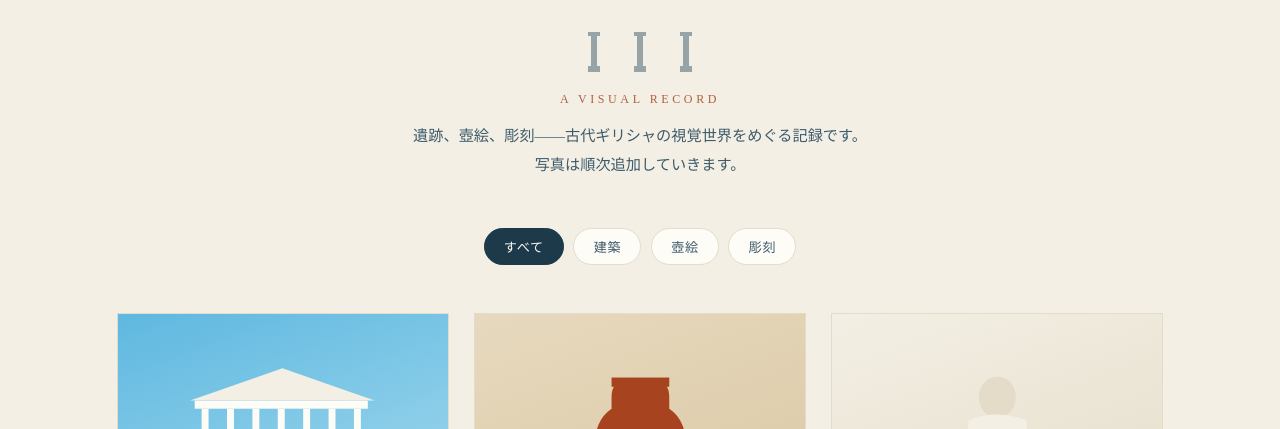
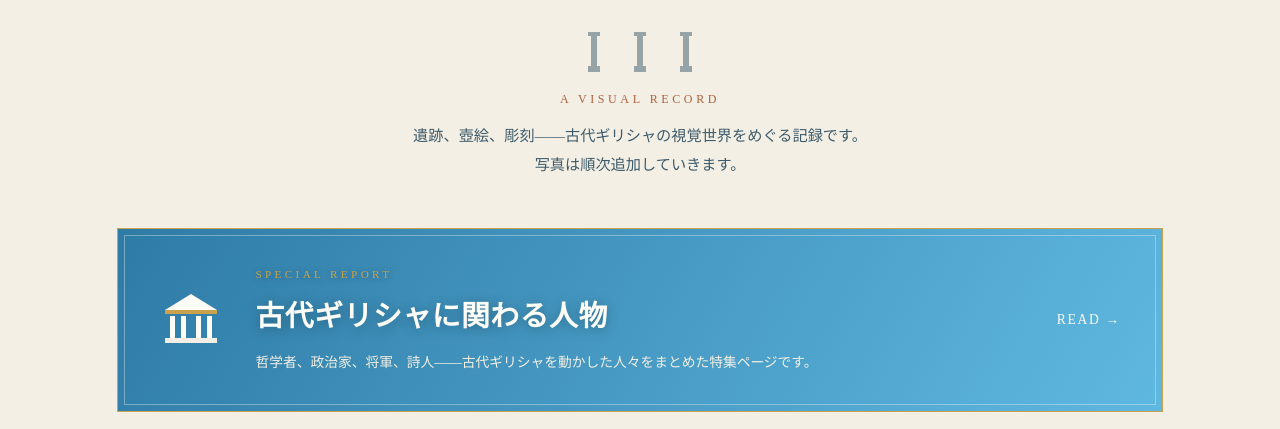
Before and after one commit to Azaleacreativeroom888/fan-greekhistory, a plain HTML site: page gallery.html in a window 1280 px wide. Shown: the part 371-800 px from the top of the page. Drawn offline with nearby package versions, Linux system fonts and the light colour scheme.

Commit message:
Update gallery.html

```diff
--- a/gallery.html
+++ b/gallery.html
@@ -180,6 +180,63 @@
   .g-caption h3{ font-size:1.2rem; color:var(--ink); margin-bottom:0.4rem; }
   .g-caption p{ font-size:0.84rem; color:var(--ink-soft); }
 
+  /* ===== REPORT LINK BOX ===== */
+  .report-link-wrap{
+    max-width:1200px;
+    margin:0 auto;
+    padding:0 6vw 3.5rem;
+  }
+  .report-link{
+    position:relative;
+    display:grid;
+    grid-template-columns:auto 1fr auto;
+    align-items:center;
+    gap:2rem;
+    padding:2.2rem 2.6rem;
+    text-decoration:none;
+    color:var(--cloud);
+    background:linear-gradient(120deg, var(--sky-top), var(--sky-mid));
+    border:1px solid var(--gold);
+    overflow:hidden;
+    transition:transform 0.3s ease, box-shadow 0.3s ease;
+  }
+  .report-link::before{
+    content:"";
+    position:absolute;
+    inset:6px;
+    border:1px solid rgba(253,252,247,0.35);
+    pointer-events:none;
+  }
+  .report-link:hover{
+    transform:translateY(-5px);
+    box-shadow:0 20px 40px rgba(28,58,74,0.22);
+  }
+  .report-link .rl-icon svg{ width:64px; height:64px; display:block; }
+  .report-link .rl-label{
+    font-size:0.7rem;
+    letter-spacing:0.3em;
+    text-transform:uppercase;
+    color:var(--gold);
+    margin-bottom:0.3rem;
+    text-shadow:0 1px 6px rgba(15,35,48,0.35);
+  }
+  .report-link h3{
+    font-size:clamp(1.3rem,2.4vw,1.8rem);
+    color:var(--cloud);
+    text-shadow:0 2px 12px rgba(15,35,48,0.35);
+    margin-bottom:0.3rem;
+  }
+  .report-link p{
+    font-size:0.86rem;
+    color:var(--marble);
+  }
+  .report-link .rl-arrow{
+    font-size:0.85rem;
+    letter-spacing:0.12em;
+    color:var(--cloud);
+    white-space:nowrap;
+  }
+
   /* 背景バリエーション */
   .bg-sky{ background:linear-gradient(160deg, var(--sky-mid), var(--sky-low)); }
   .bg-marble{ background:linear-gradient(160deg, var(--marble), var(--marble-dark)); }
@@ -208,6 +265,8 @@
   @media (max-width:880px){
     nav.site-nav{ display:none; }
     .gallery-grid{ grid-template-columns:1fr; }
+    .report-link{ grid-template-columns:1fr; gap:1rem; padding:1.8rem 1.6rem; text-align:center; }
+    .report-link .rl-icon svg{ margin:0 auto; }
   }
   @media (min-width:881px) and (max-width:1180px){
     .gallery-grid{ grid-template-columns:repeat(2,1fr); }
@@ -252,6 +311,28 @@
 <div class="gallery-intro">
   <div class="label">A visual record</div>
   <p>遺跡、壺絵、彫刻——古代ギリシャの視覚世界をめぐる記録です。写真は順次追加していきます。</p>
+</div>
+
+<div class="report-link-wrap">
+  <a href="report1.html" class="report-link">
+    <div class="rl-icon">
+      <svg viewBox="0 0 64 64" aria-hidden="true">
+        <polygon points="32,6 6,22 58,22" fill="#FDFCF7"/>
+        <rect x="6" y="22" width="52" height="4" fill="#C9A24B"/>
+        <rect x="11" y="28" width="5" height="22" fill="#FDFCF7"/>
+        <rect x="22" y="28" width="5" height="22" fill="#FDFCF7"/>
+        <rect x="37" y="28" width="5" height="22" fill="#FDFCF7"/>
+        <rect x="48" y="28" width="5" height="22" fill="#FDFCF7"/>
+        <rect x="6" y="50" width="52" height="5" fill="#F3EFE4"/>
+      </svg>
+    </div>
+    <div class="rl-text">
+      <div class="rl-label">Special Report</div>
+      <h3>古代ギリシャに関わる人物</h3>
+      <p>哲学者、政治家、将軍、詩人——古代ギリシャを動かした人々をまとめた特集ページです。</p>
+    </div>
+    <div class="rl-arrow">READ →</div>
+  </a>
 </div>
 
 <div class="filter-tabs">
```
